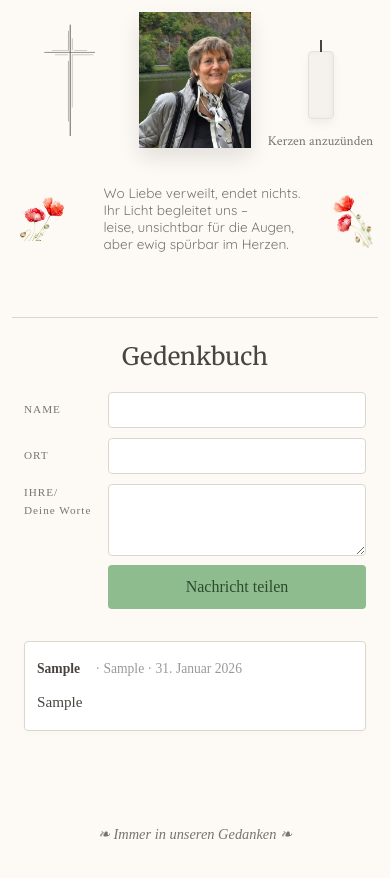
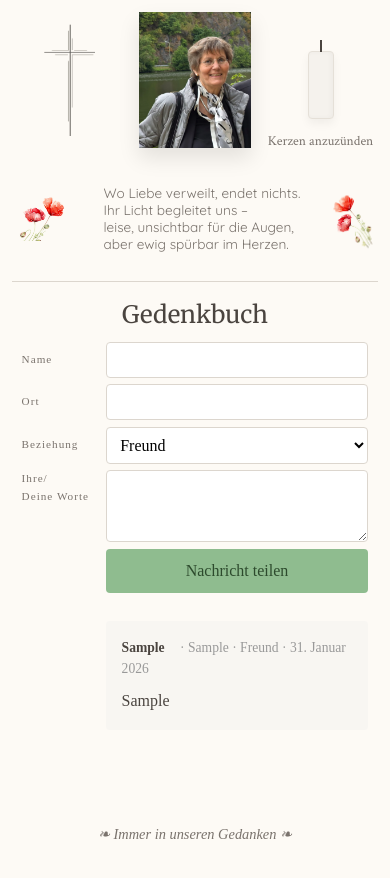
Before and after one commit to Avishek2020/petra-heider, a website: page index.html in a window 390 px wide. Both pictures are taken after typing "Sample", "Sample", "Sample" into the empty fields and a click on the button "Nachricht teilen". Shown: the part 108-986 px from the top of the page. Drawn offline with Linux system fonts and the light colour scheme; no server answers.

Commit message:
Update UI design

```diff
--- a/api/messages.js
+++ b/api/messages.js
@@ -53,7 +53,7 @@ async function handler(req, res) {
       });
     }
     try {
-      const { name, ort, message } = req.body || {};
+      const { name, ort, relationship, message } = req.body || {};
       if (!name || !message || typeof name !== 'string' || typeof message !== 'string') {
         return res.status(400).json({ error: 'Name and message are required' });
       }
@@ -63,8 +63,9 @@ async function handler(req, res) {
         year: 'numeric',
       });
       const ortValue = ort != null && typeof ort === 'string' ? ort.trim() : '';
+      const relValue = relationship != null && typeof relationship === 'string' ? relationship.trim() : '';
       const messages = await getMessagesFromBlob();
-      const newMsg = { name: name.trim(), ort: ortValue, message: message.trim(), date };
+      const newMsg = { name: name.trim(), ort: ortValue, relationship: relValue, message: message.trim(), date };
       messages.unshift(newMsg);
       await saveMessagesToBlob(messages);
       return res.status(201).json(newMsg);
--- a/index.html
+++ b/index.html
@@ -234,8 +234,8 @@
         /* Sections */
         .section-card {
             font-family: 'Times New Roman', Times, serif;
-            margin-top: 1rem;
-            padding: 2rem 1rem;
+            margin-top: 0;
+            padding: 1.25rem 1rem;
             border-top: 1px solid var(--frame-border);
             width: 100%;
             max-width: 650px;
@@ -250,7 +250,7 @@
             justify-content: center;
             gap: 0.35rem;
             margin-top: 0.2rem;
-            margin-bottom: 1.5rem;
+            margin-bottom: 0.5rem;
             max-width: 900px;
             margin-left: auto;
             margin-right: auto;
@@ -303,7 +303,7 @@
         h2 {
             font-family: 'Merriweather', serif;
             font-size: 1.8rem;
-            margin-bottom: 1.5rem;
+            margin-bottom: 1rem;
             text-align: center;
             font-weight: 400;
         }
@@ -328,10 +328,12 @@
         .condolence-form .input-group label {
             min-width: 140px;
             flex-shrink: 0;
+            text-transform: none;
         }
 
         .condolence-form .input-group input,
-        .condolence-form .input-group textarea {
+        .condolence-form .input-group textarea,
+        .condolence-form .input-group select {
             flex: 1;
             min-width: 0;
             max-width: 100%;
@@ -363,13 +365,19 @@
         }
 
         input,
-        textarea {
+        textarea,
+        select {
             padding: 0.65rem 0.75rem;
             border: 1px solid var(--frame-border);
             background: white;
             font-family: 'Times New Roman', Times, serif;
             font-size: calc(1rem + 2pt);
             border-radius: 4px;
+        }
+
+        select {
+            cursor: pointer;
+            min-width: 0;
         }
 
         textarea {
@@ -394,17 +402,36 @@
         }
 
         .comments-list {
-            margin-top: 2rem;
+            margin-top: 1.25rem;
         }
 
         .comment-item {
             font-family: 'Times New Roman', Times, serif;
-            background: white;
-            padding: 1.5rem;
-            margin-bottom: 1rem;
-            border: 1px solid var(--frame-border);
+            display: flex;
+            flex-direction: row;
+            align-items: flex-start;
+            gap: 1rem;
+            padding: 1rem 0;
+            margin-bottom: 0.75rem;
+        }
+
+        .comment-item::before {
+            content: '';
+            display: block;
+            min-width: 140px;
+            flex-shrink: 0;
+        }
+
+        .comment-item .comment-body {
+            flex: 1;
+            min-width: 0;
+            padding: 1rem;
+            background: #f8f6f2;
             border-radius: 4px;
-            box-shadow: 0 2px 5px rgba(0, 0, 0, 0.02);
+        }
+
+        .comment-item .comment-body .comment-meta {
+            margin-bottom: 0.5rem;
         }
 
         .comment-meta {
@@ -420,7 +447,8 @@
         }
 
         .comment-text {
-            font-size: 1rem;
+            font-size: 1.2rem;
+            font-family: 'Times New Roman', Times, serif;
             line-height: 1.6;
             white-space: pre-wrap;
             word-break: keep-all;
@@ -451,7 +479,7 @@
             }
 
             .quote-section {
-                margin-bottom: 1.5rem;
+                margin-bottom: 0.35rem;
                 gap: 0.35rem;
             }
 
@@ -476,15 +504,15 @@
 
             h2 {
                 font-size: 1.5rem;
-                margin-bottom: 1rem;
+                margin-bottom: 0.75rem;
             }
 
             .section-card {
-                padding: 1.5rem 1rem;
+                padding: 1rem 0.75rem;
             }
 
             .condolence-form {
-                gap: 0.6rem;
+                gap: 0.5rem;
                 max-width: 100%;
                 overflow: hidden;
             }
@@ -499,13 +527,15 @@
             }
 
             .condolence-form .input-group input,
-            .condolence-form .input-group textarea {
+            .condolence-form .input-group textarea,
+            .condolence-form .input-group select {
                 max-width: 100%;
                 box-sizing: border-box;
             }
 
             input,
-            textarea {
+            textarea,
+            select {
                 padding: 0.5rem 0.6rem;
                 font-size: 1rem;
             }
@@ -523,13 +553,26 @@
             }
 
             .submit-btn {
-                padding: 0.75rem 0.85rem;
+                padding: 0.7rem 0.75rem;
                 font-size: 1rem;
                 min-height: 44px;
             }
 
+            .comments-list {
+                margin-top: 1rem;
+            }
+
             .comment-item {
-                padding: 1.2rem 1rem;
+                padding: 0.85rem 0;
+                gap: 0.35rem;
+            }
+
+            .comment-item::before {
+                min-width: 100px;
+            }
+
+            .comment-text {
+                font-size: 1rem;
             }
 
             footer {
@@ -606,6 +649,7 @@
 
             .quote-section {
                 gap: 0.25rem;
+                margin-bottom: 0.25rem;
             }
 
             .quote-flower-left {
@@ -623,7 +667,15 @@
             }
 
             .section-card {
-                padding: 1.25rem 0.75rem;
+                padding: 0.85rem 0.6rem;
+            }
+
+            .condolence-form {
+                gap: 0.4rem;
+            }
+
+            h2 {
+                margin-bottom: 0.5rem;
             }
 
             .condolence-form .input-group label {
@@ -644,11 +696,12 @@
             }
 
             .comment-item {
-                padding: 1rem 0.75rem;
+                padding: 0.75rem 0;
+                gap: 0.25rem;
             }
 
-            .comment-text {
-                font-size: 0.95rem;
+            .comment-item::before {
+                min-width: 80px;
             }
 
             footer {
@@ -723,7 +776,15 @@
                     <input type="text" id="ort" placeholder="">
                 </div>
                 <div class="input-group">
-                    <label>IHRE/<br><span style="text-transform: none;">Deine Worte</span></label>
+                    <label>Beziehung</label>
+                    <select id="relationship">
+                        <option value="Freund">Freund</option>
+                        <option value="Freundin">Freundin</option>
+                        <option value="Familie">Familie</option>
+                    </select>
+                </div>
+                <div class="input-group">
+                    <label>Ihre/<br><span style="text-transform: none;">Deine Worte</span></label>
                     <textarea id="message" rows="3" required></textarea>
                 </div>
                 <div class="submit-row">
@@ -769,12 +830,16 @@
             item.className = 'comment-item';
             const ortStr = (msg.ort != null && String(msg.ort).trim()) ? String(msg.ort).trim() : '';
             const ortHtml = ortStr ? ` · ${escapeHtml(ortStr)}` : '';
+            const relStr = (msg.relationship != null && String(msg.relationship).trim()) ? String(msg.relationship).trim() : '';
+            const relHtml = relStr ? ` · ${escapeHtml(relStr)}` : '';
             item.innerHTML = `
-                <div class="comment-meta">
-                    <span class="comment-author">${escapeHtml(msg.name)}</span>${ortHtml}
-                    <span> · ${msg.date || ''}</span>
+                <div class="comment-body">
+                    <div class="comment-meta">
+                        <span class="comment-author">${escapeHtml(msg.name)}</span>${ortHtml}${relHtml}
+                        <span> · ${msg.date || ''}</span>
+                    </div>
+                    <div class="comment-text">${escapeHtml(msg.message)}</div>
                 </div>
-                <div class="comment-text">${escapeHtml(msg.message)}</div>
             `;
             return item;
         }
@@ -825,11 +890,12 @@
             e.preventDefault();
             const name = document.getElementById('name').value.trim();
             const ort = document.getElementById('ort').value.trim();
+            const relationship = document.getElementById('relationship').value.trim();
             const message = document.getElementById('message').value.trim();
             if (!name || !message) return;
 
             const date = new Date().toLocaleDateString('de-DE', { day: '2-digit', month: 'long', year: 'numeric' });
-            const newMsg = { name, ort, message, date };
+            const newMsg = { name, ort, relationship, message, date };
 
             const prevText = submitBtn.textContent;
             submitBtn.disabled = true;
@@ -839,7 +905,7 @@
                 const res = await fetch('/api/messages', {
                     method: 'POST',
                     headers: { 'Content-Type': 'application/json' },
-                    body: JSON.stringify({ name, ort, message })
+                    body: JSON.stringify({ name, ort, relationship, message })
                 });
                 if (res.ok) {
                     const saved = await res.json();
--- a/server.js
+++ b/server.js
@@ -35,7 +35,7 @@ app.get('/api/messages', (req, res) => {
 
 app.post('/api/messages', (req, res) => {
   try {
-    const { name, ort, message } = req.body || {};
+    const { name, ort, relationship, message } = req.body || {};
     if (!name || !message || typeof name !== 'string' || typeof message !== 'string') {
       return res.status(400).json({ error: 'Name and message are required' });
     }
@@ -45,8 +45,9 @@ app.post('/api/messages', (req, res) => {
       year: 'numeric'
     });
     const ortValue = (ort != null && typeof ort === 'string') ? ort.trim() : '';
+    const relValue = (relationship != null && typeof relationship === 'string') ? relationship.trim() : '';
     const messages = readMessages();
-    const newMsg = { name: name.trim(), ort: ortValue, message: message.trim(), date };
+    const newMsg = { name: name.trim(), ort: ortValue, relationship: relValue, message: message.trim(), date };
     messages.unshift(newMsg);
     writeMessages(messages);
     res.status(201).json(newMsg);
```
Also changed, not shown: messages.json (+30 -0 lines).
